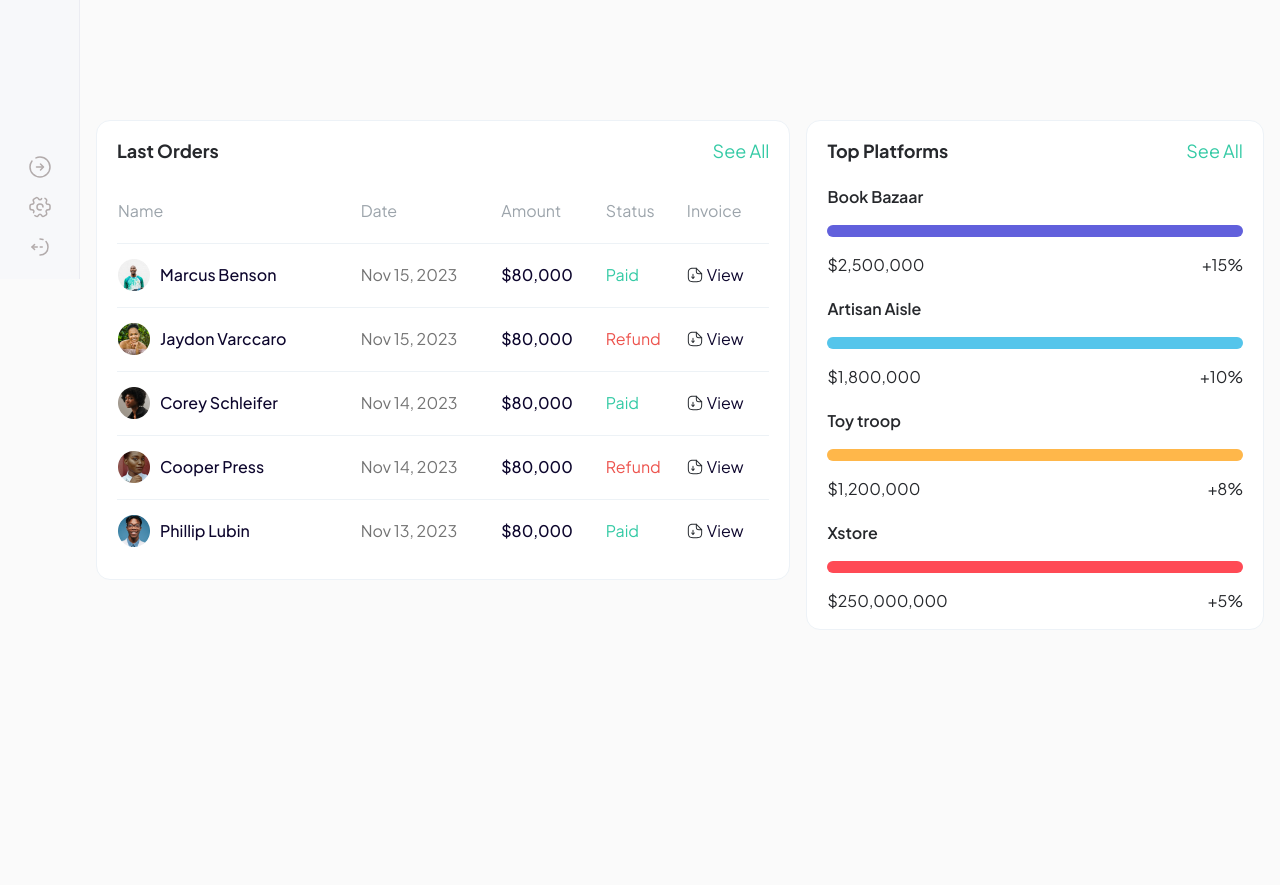
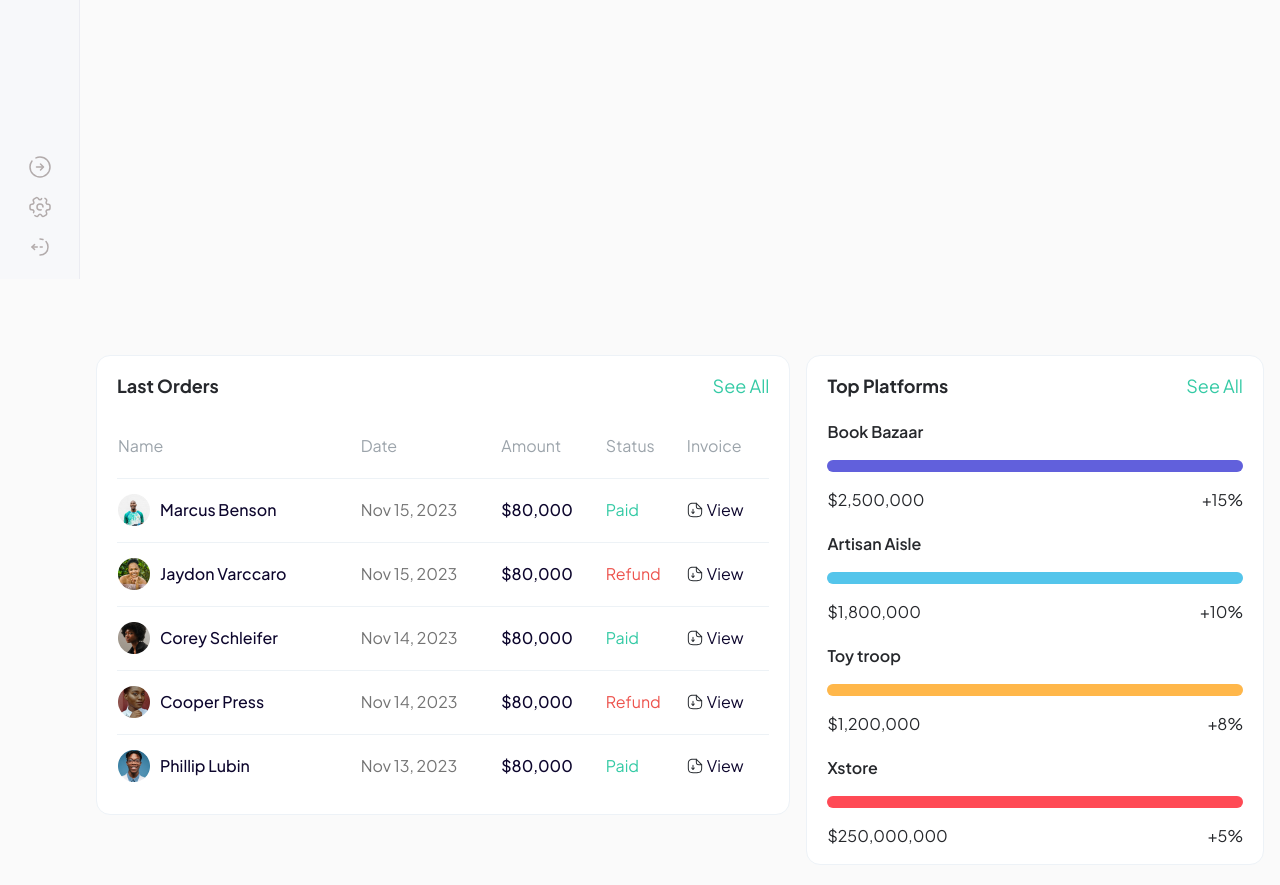
Before and after one commit to Whevalmeze/dashboard-geeg, a Next.js app: page / in a window 1280 px wide. Shown: the part 521-1406 px from the top of the page. Before the commit the page ends 1171 px from the top, so only its background shows below. Built offline with nearby package versions, Linux system fonts and the light colour scheme.

Commit message:
finish grig work

```diff
--- a/app/component/Orders.jsx
+++ b/app/component/Orders.jsx
@@ -41,7 +41,7 @@ export default function Orders () {
 
     ]
     return (
-            <div className="flex flex-col gap-[14px] bg-white dark:bg-inherit row-start-2 col-start-1 col-end-4 border border-[#edf2f7] py-4 px-5 rounded-[14px]">
+            <div className="flex flex-col gap-[14px] bg-white dark:bg-inherit row-span-3 row-start-4 col-start-1 col-end-4 border border-[#edf2f7] py-4 px-5 rounded-[14px]">
                 <div className="flex justify-between w-full text-lg items-start">
                     <h2 className="font-bold">Last Orders</h2>
                     <div className="flex cursor-pointer items-center text-[#34caa5] gap-2">
--- a/app/component/Platform.jsx
+++ b/app/component/Platform.jsx
@@ -2,7 +2,7 @@ import Bar from "./Bar";
 
 export default function Platform () {
     return (
-        <div className="flex flex-col bg-white dark:bg-inherit col-start-4 col-end-6 border border-[#edf2f7] gap-5 py-4 px-5 rounded-[14px]">
+        <div className="flex flex-col bg-white dark:bg-inherit row-start-4 row-span-3 col-start-4 col-end-6 border border-[#edf2f7] gap-5 py-4 px-5 rounded-[14px]">
         <div className="flex text-lg justify-between w-full items-start">
             <h2 className="font-bold">Top Platforms</h2>
             <div className="flex items-center cursor-pointer text-[#34caa5] gap-2">
--- a/app/component/Trends.jsx
+++ b/app/component/Trends.jsx
@@ -2,7 +2,7 @@ import Image from "next/image"
 
 export default function Trends () {
     return (
-            <div className="flex col-start-1 col-end-4 h-[408px] border bg-white dark:bg-inherit border-[#edf2f7] w-full py-4 px-5 rounded-[14px]">
+            <div className="flex col-start-1 col-end-4 row-start-1 row-span-2 h-[408px] border bg-white dark:bg-inherit border-[#edf2f7] w-full py-4 px-5 rounded-[14px]">
                 <div className="flex text-lg justify-between w-full items-start">
                     <h2 className="font-bold">Sales Trend</h2>
                     <div className="flex cursor-pointer items-center gap-2">
--- a/app/page.js
+++ b/app/page.js
@@ -16,9 +16,9 @@ export default function Home() {
       <Sidebar/>
       <div className="w-full ml-[80px]">
         <Navbar/>
-        <div className="w-full gap-y-5 gap-x-4 px-4 py-5 grid items-start grid-cols-5 grid-rows-2">
+        <div className="w-full gap-y-5 gap-x-4 px-4 py-5 grid items-start grid-cols-5 grid-rows-5">
             <Trends />
-            <div className="grid grid-cols-2 gap-3 w-full col-start-4 col-end-6">
+            <div className="grid grid-cols-2 gap-3 w-full row-start-1 row-span-2 col-start-4 col-end-6">
               <Card reversed={false} icon={"/box-tick.svg"} chart={"/order-trend.svg"} title={"Total Order"} value={350} isProfit={true} />
               <Card reversed={true} icon={"/box-arrow.svg"} chart={"/refund-trend.svg"} title={"Total Refund"} value={270} isProfit={false} />
               <Card reversed={false} icon={"/cart.svg"} chart={"/sales-trend.svg"} title={"Average Sales"} value={1567} isProfit={false} />
```
